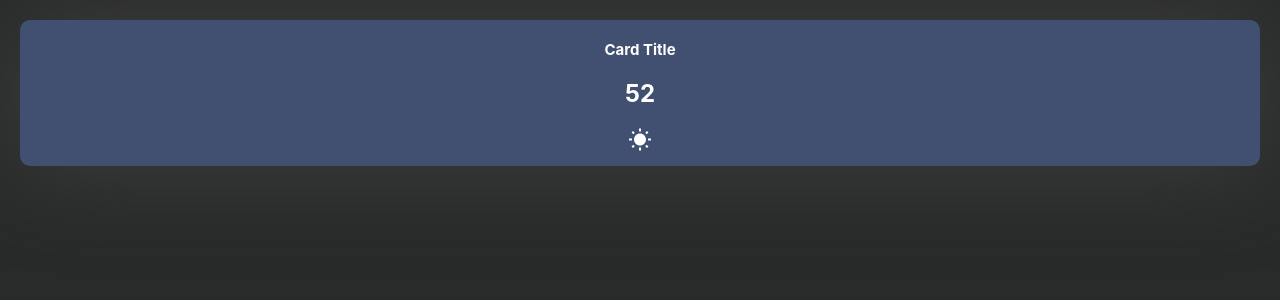
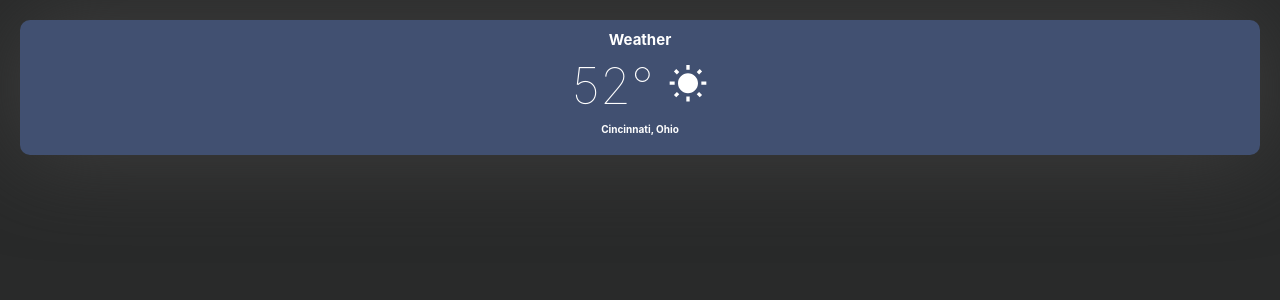
Before and after one commit to nishilfaldu/no-remainder, a React (Create React App) app in the folder frontend/: page / in a window 1280 px wide. Shown: the top 300 px of the page. Built offline with nearby package versions, Linux system fonts and the light colour scheme; the HTML template or start-up script is replaced by a standard one.

Commit message:
finished weather card design

```diff
--- a/frontend/src/components/WeatherCard.css
+++ b/frontend/src/components/WeatherCard.css
@@ -9,4 +9,22 @@
 
 h1 {
     font-size: 15px;
+    margin:0px;
 }
+
+h2 {
+    font-weight: 100;
+    font-size:50px;
+    margin:0px;
+}
+.temp, .ico {
+    display: inline-block;
+    margin:7px;
+    vertical-align: middle;
+}
+
+h5 {
+    font-size:10px;
+    margin:0px;
+    margin-bottom:10px;
+}
--- a/frontend/src/components/WeatherCard.js
+++ b/frontend/src/components/WeatherCard.js
@@ -5,9 +5,15 @@ import WbSunnyIcon from '@mui/icons-material/WbSunny';
 function WeatherCard() {
   return (
     <div className="WeatherCard">
-      <h1>Card Title</h1>
-      <h2 className = "temp">52</h2>
-      <WbSunnyIcon></WbSunnyIcon>
+      <h1>Weather</h1>
+      <div className="temp">
+        <h2>52°</h2>
+      </div>
+      <div className="ico">
+        <WbSunnyIcon sx={{fontSize:40}}></WbSunnyIcon>
+      </div>
+
+      <h5>Cincinnati, Ohio</h5>
     </div>
   )
 }
```
